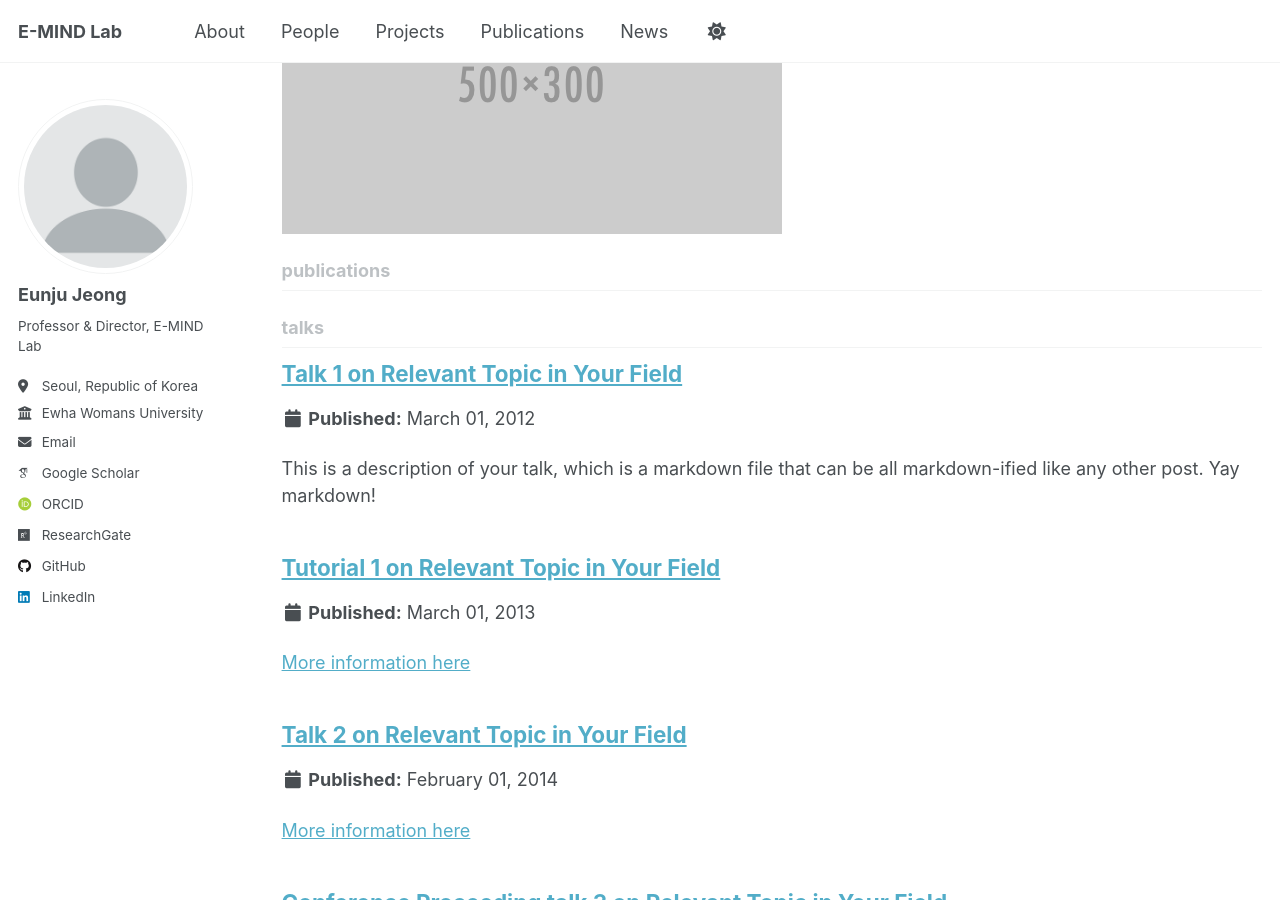
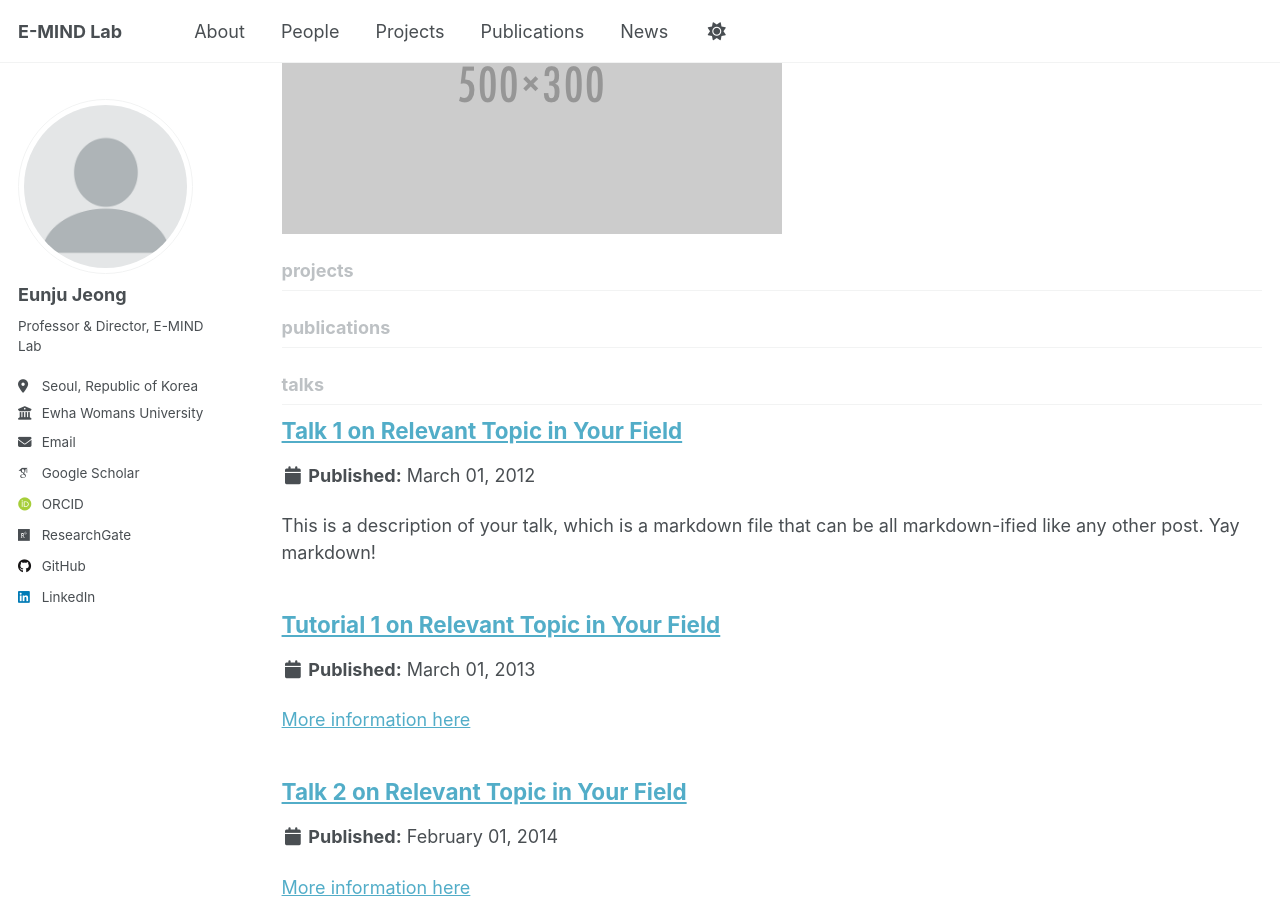
Before and after one commit to eunjujeong/E.MIND, a Jekyll site: the page built from _pages/collection-archive.html, in a window 1280 px wide and 900 px high, scrolled down 908 px. Built offline with Jekyll 4.4.1, drawn with Linux system fonts in a browser that asks for light colours; some web fonts are replaced; a script that is not in the unit is left out.

Commit message:
Update _config.yml

```diff
--- a/_config.yml
+++ b/_config.yml
@@ -232,6 +232,9 @@ collections:
   people:
     output: true
     permalink: /:collection/:path/
+  projects:
+    output: true
+    permalink: /projects/:name/
 
 # These settings control how pages and collections are included in the site
 defaults:
```
